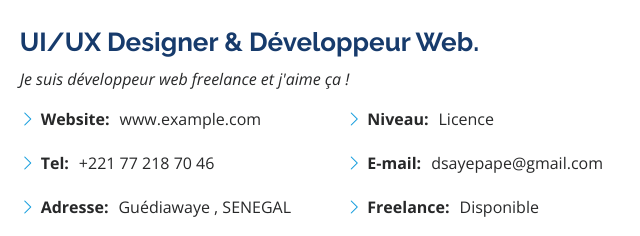
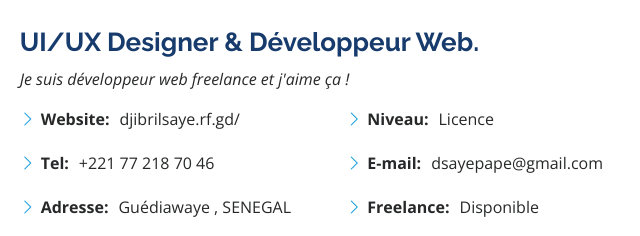
Before and after one commit to Dsaye/MonPortfoli, a plain HTML site: page index.html in a window 1280 px wide. Shown: the part 1013-1249 px from the top of the page, 619-1259 px from the left. Drawn offline with nearby package versions, Linux system fonts and the light colour scheme.

Commit message:
Update index.html

```diff
--- a/index.html
+++ b/index.html
@@ -98,7 +98,7 @@
               <div class="col-lg-6">
                 <ul>
                   <!-- <li><i class="bi bi-chevron-right"></i> <strong>Date de naissance:</strong> <span> 23 Août </span></li> -->
-                  <li><i class="bi bi-chevron-right"></i> <strong>Website:</strong> <span>www.example.com</span></li>
+                  <li><i class="bi bi-chevron-right"></i> <strong>Website:</strong> <span>djibrilsaye.rf.gd/</span></li>
                   <li><i class="bi bi-chevron-right"></i> <strong>Tel:</strong> <span>+221 77 218 70 46</span></li>
                   <li><i class="bi bi-chevron-right"></i> <strong>Adresse:</strong> <span>Guédiawaye , SENEGAL</span></li>
                 </ul>
```
